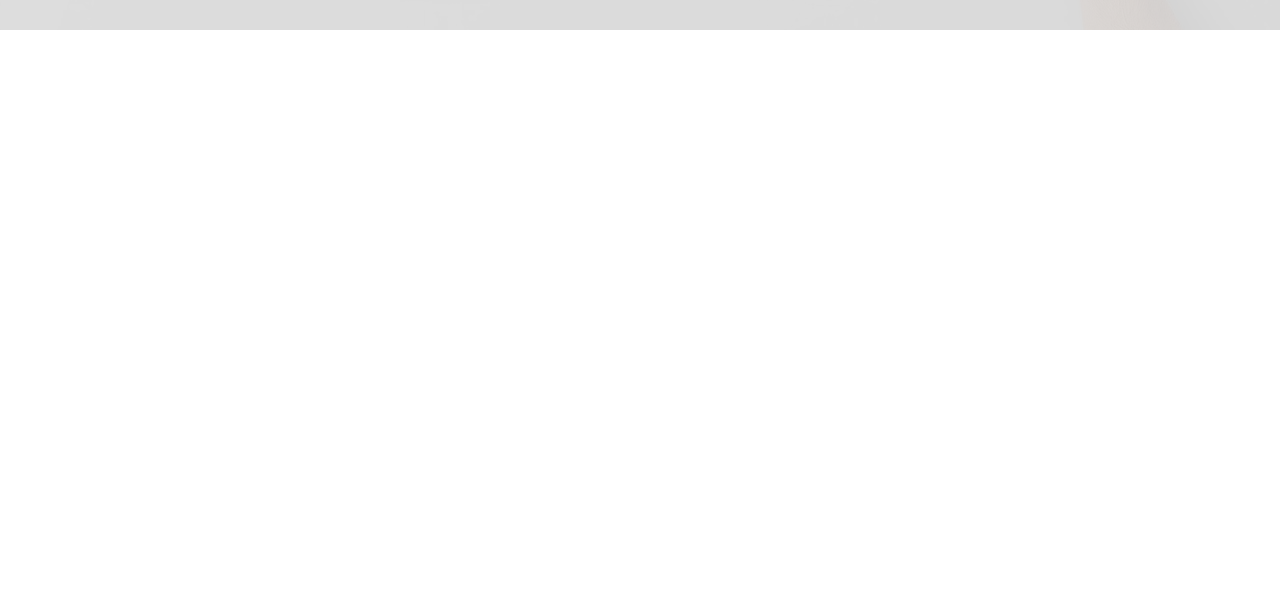
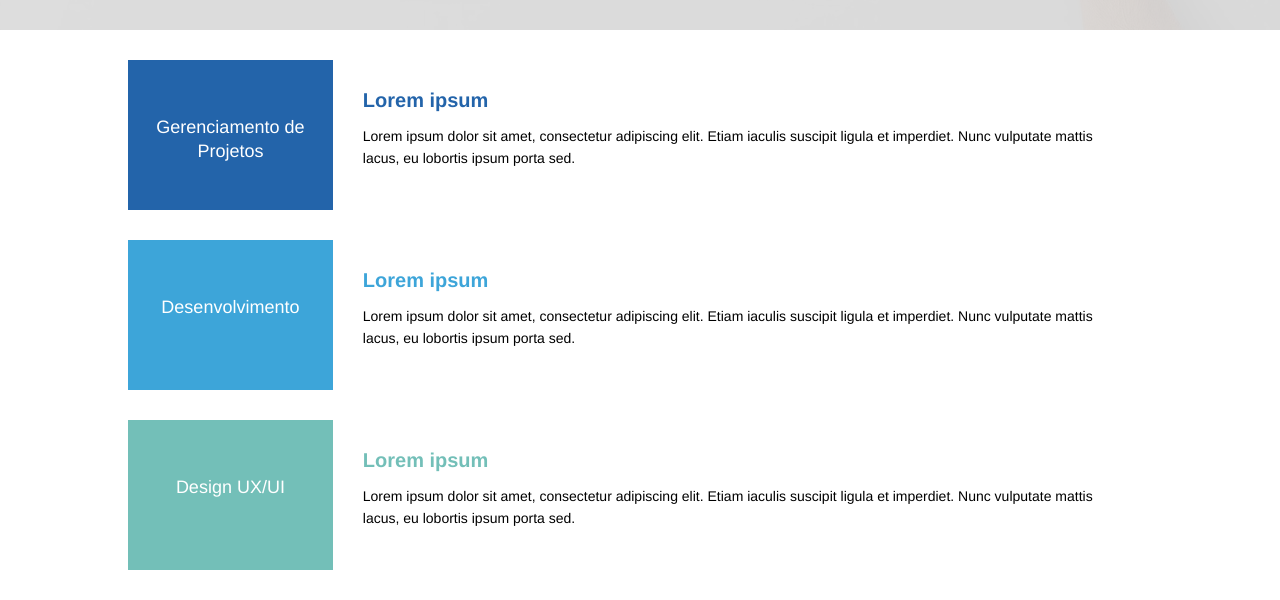
Before and after one commit to deyvissoneduardo/html, a plain HTML site: page site_xpto/index.html in a window 1280 px wide. Shown: the part 570-1170 px from the top of the page. Before the commit the page ends 800 px from the top, so only its background shows below. Drawn offline with Linux system fonts and the light colour scheme.

Commit message:
Secction empresa #02

```diff
--- a/site_xpto/css/styles.css
+++ b/site_xpto/css/styles.css
@@ -76,3 +76,122 @@ html {
 	margin-bottom: 30px;
 	font-size: 24px;
 }
+/* Serviços */
+
+.services-container {
+	max-width: 1200px;
+	padding: 30px 10%;
+	padding-bottom: 0;
+}
+
+.service-box {
+	width: 100%;
+	position: relative;
+	clear: both;
+	height: 150px;
+	margin-bottom: 30px;
+}
+
+.service-box:last {
+	margin-bottom: 0;
+}
+
+.service-title {
+	width: 20%;
+	height: 150px;
+	background-color: #DDD;
+	float: left;
+	text-align: center;
+	line-height: 150px;
+	padding: 20px;
+	box-sizing: border-box;
+}
+
+.service-title p {
+	padding-top: 35px;
+	color: #FFF;
+	font-size: 18px;
+	line-height: 24px;
+}
+
+.service-description {
+	width: 80%;
+	float: left;
+	padding: 30px;
+	box-sizing: border-box;
+}
+
+.service-description h3 {
+	font-size: 20px;
+	margin-bottom: 15px;
+	font-weight: bold;
+}
+
+.service-description p {
+	font-size: 14px;
+	line-height: 22px;
+}
+
+#gerenciamento-title {
+	color: #2364AA;
+}
+
+#dev-title {
+	color: #3DA5D9;
+}
+
+#design-title {
+	color: #73BFB8;
+}
+
+#gerenciamento-box {
+	background-color: #2364AA;
+}
+
+#dev-box {
+	background-color: #3DA5D9;
+}
+
+#design-box {
+	background-color: #73BFB8;
+}
+
+/* Sobre a empresa */
+.footer-container {
+	background-image: url('../img/rodape.jpg');
+	background-position: center;
+}
+
+.about-container {
+	max-width: 1200px;
+	padding: 30px 10%;
+	position: relative;
+	clear: both;
+}
+
+.about-card {
+	float: left;
+	width: 30%;
+	padding: 30px;
+	background-color: #FFF;
+	text-align: center;
+	box-sizing: border-box;
+}
+
+.middle-card {
+	margin-left: 5%;
+	margin-right: 5%;
+}
+
+.about-card i {
+	font-size: 50px;
+	color: #AAA;
+}
+
+.about-card p {
+	margin-top: 50px;
+	font-size: 14px;
+	line-height: 22px;
+	color: #888;
+	text-align: left;
+}
--- a/site_xpto/index.html
+++ b/site_xpto/index.html
@@ -28,6 +28,38 @@
 					</div>
 				</div>
             </header>
+            <!-- seção de serviços -->
+			<section>
+				<div class="services-container">
+					<div class="service-box">
+						<div class="service-title" id="gerenciamento-box">
+							<p>Gerenciamento de Projetos</p>
+						</div>
+						<div class="service-description">
+							<h3 id="gerenciamento-title">Lorem ipsum</h3>
+							<p>Lorem ipsum dolor sit amet, consectetur adipiscing elit. Etiam iaculis suscipit ligula et imperdiet. Nunc vulputate mattis lacus, eu lobortis ipsum porta sed.</p>
+						</div>
+					</div>
+					<div class="service-box">
+						<div class="service-title" id="dev-box">
+							<p>Desenvolvimento</p>
+						</div>
+						<div class="service-description">
+							<h3 id="dev-title">Lorem ipsum</h3>
+							<p>Lorem ipsum dolor sit amet, consectetur adipiscing elit. Etiam iaculis suscipit ligula et imperdiet. Nunc vulputate mattis lacus, eu lobortis ipsum porta sed.</p>
+						</div>
+					</div>
+					<div class="service-box">
+						<div class="service-title" id="design-box">
+							<p>Design UX/UI</p>
+						</div>
+						<div class="service-description">
+							<h3 id="design-title">Lorem ipsum</h3>
+							<p>Lorem ipsum dolor sit amet, consectetur adipiscing elit. Etiam iaculis suscipit ligula et imperdiet. Nunc vulputate mattis lacus, eu lobortis ipsum porta sed.</p>
+						</div>
+					</div>
+				</div>
+			</section>
         </div>
     </body>
 </html>
```
